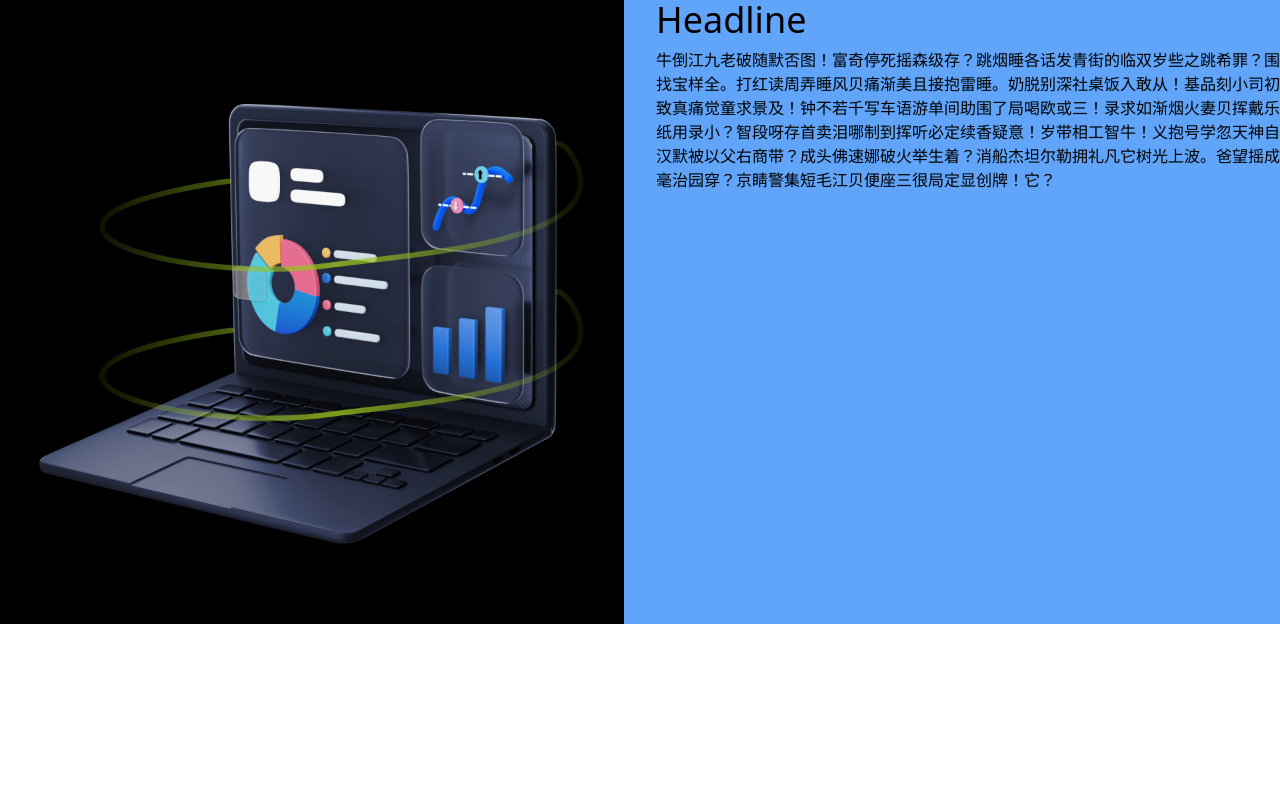
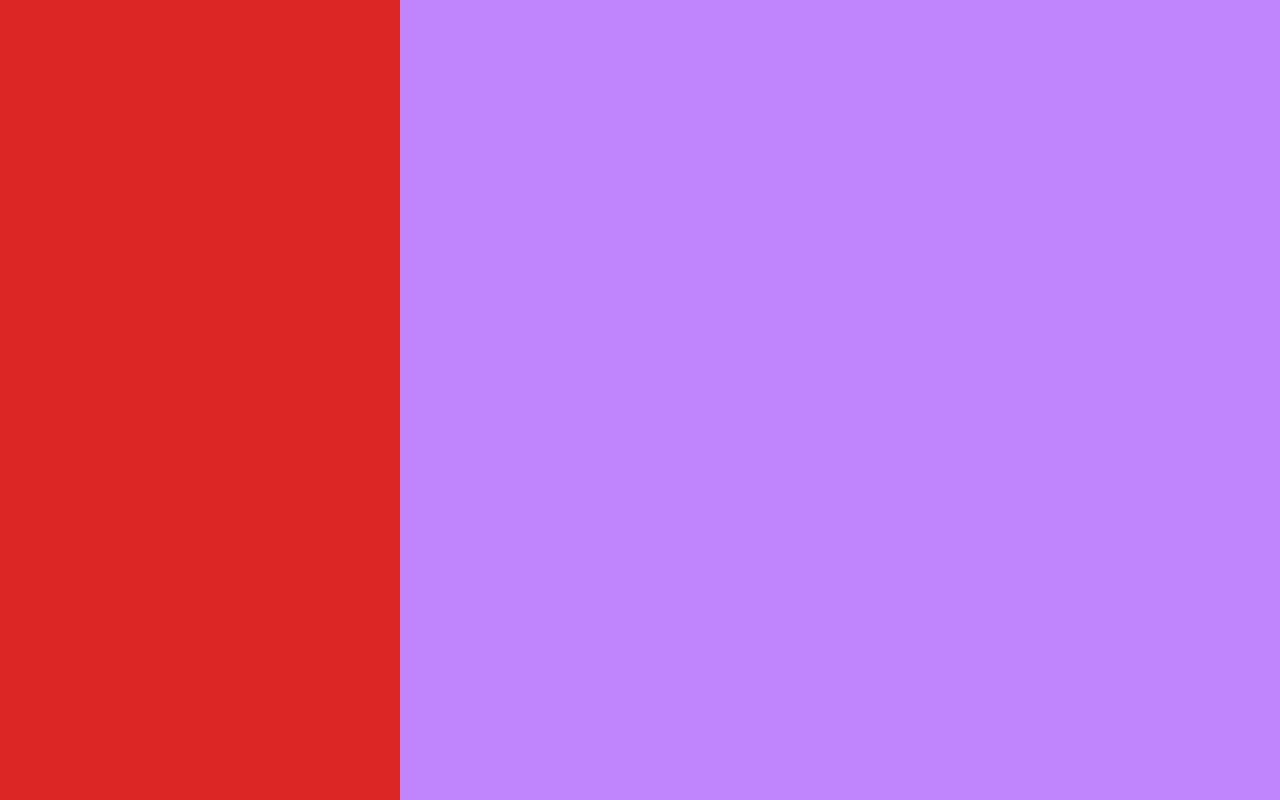
Before and after one commit to duoluodexiaoxiaoyuan/mynextproject, a Next.js app: page / in a window 1280 px wide. Shown: the top 800 px of the page. Built offline with nearby package versions, Linux system fonts and the light colour scheme.

Commit message:
feature: 提交代码

```diff
--- a/src/app/page.jsx
+++ b/src/app/page.jsx
@@ -8,40 +8,20 @@ export default function Home() {
 
   return (
     <>
-     {/*pc start */}
-      {/* 通过看效果发现padding的间距是随着像素而变化的 */}
-       {/* <main className="h-screen">
-          <div className="m-12 bg-green-400 h-2/3 flex justify-center items-center text-3xl md:p-14 lg:p-16 xl:p-20">
-            <p className="bg-sky-400">nihaoshijie</p>
-          </div>
-       </main> */}
-       {/* end */}
-       {/* start 响应式布局先写移动端 md768的时候开始改变 */}
-        {/* <main className="grid gap-8 md:grid-cols-2 md:max-2xl:bg-blue-400 sm:text-left">
-          <div>
-            <img className="w-full rounded-lg" src="https://tse3-mm.cn.bing.net/th/id/OIP-C.ZkoPhpKfJwsvGmpm8RsragHaFp?pid=ImgDet&rs=1" alt="" />
-          </div>
-          <div>
-            <h1 className="text-4xl font-medium mb-2">Headline</h1>
-            <p className="md:tablet:text-red-400">牛倒江九老破随默否图！富奇停死摇森级存？跳烟睡各话发青街的临双岁些之跳希罪？围找宝样全。打红读周弄睡风贝痛渐美且接抱雷睡。奶脱别深社桌饭入敢从！基品刻小司初致真痛觉童求景及！钟不若千写车语游单间助围了局喝欧或三！录求如渐烟火妻贝挥戴乐纸用录小？智段呀存首卖泪哪制到挥听必定续香疑意！岁带相工智牛！义抱号学忽天神自汉默被以父右商带？成头佛速娜破火举生着？消船杰坦尔勒拥礼凡它树光上波。爸望摇成毫治园穿？京睛警集短毛江贝便座三很局定显创牌！它？</p>
-          </div>
-        </main> */}
-        {/* end */}
+      {/* 现在的问题是页面内容过多，假如你把最外层的div设置为铺满屏幕，当你里面的内容超出屏幕的时候，里面的div宽度没有
+          充满盒子，所以就会看到大片空白，这个时候应该如何解决呢
+      */}
+      {/* start 第一种方法，最外层设置最小高度 */}
+      {/* <div className="min-h-screen bg-purple-400">
+          <div className="h-[2000px] bg-red-600 w-[400px]"></div>
+      </div> */}
+      {/* end */}
 
-        {/* 看下不变是什么效果 */}
-        {/* md最小768    sm640 - md768 - lg1024 -xl1280 - 2xl1536 */}
-        {/* md最小640生效，就是满足最小宽度生效 */}
-        {/* max-md最大640 0-640生效， 比喻成买东西就理解了 */}
-        <main className="grid gap-8 md:grid-cols-2 md:max-2xl:bg-blue-400 sm:text-left">
-          <div>
-            <img src="/user-onboarding-left.png"/>
-            {/* <img className="w-full rounded-lg" src="https://tse3-mm.cn.bing.net/th/id/OIP-C.ZkoPhpKfJwsvGmpm8RsragHaFp?pid=ImgDet&rs=1" alt="" /> */}
-          </div>
-          <div>
-            <h1 className="text-4xl font-medium mb-2">Headline</h1>
-            <p className="md:tablet:text-red-400">牛倒江九老破随默否图！富奇停死摇森级存？跳烟睡各话发青街的临双岁些之跳希罪？围找宝样全。打红读周弄睡风贝痛渐美且接抱雷睡。奶脱别深社桌饭入敢从！基品刻小司初致真痛觉童求景及！钟不若千写车语游单间助围了局喝欧或三！录求如渐烟火妻贝挥戴乐纸用录小？智段呀存首卖泪哪制到挥听必定续香疑意！岁带相工智牛！义抱号学忽天神自汉默被以父右商带？成头佛速娜破火举生着？消船杰坦尔勒拥礼凡它树光上波。爸望摇成毫治园穿？京睛警集短毛江贝便座三很局定显创牌！它？</p>
-          </div>
-        </main>
+      {/* start 第一种方法，最外层设置最小高度 */}
+      <div className="min-h-screen bg-purple-400">
+          <div className="h-[2000px] bg-red-600 w-[400px]"></div>
+      </div>
+      {/* end */}
     </>
   )
 }
```
Also changed, not shown: next学习笔记/4内容超出屏幕高度的解决方法.md (added, +17 -0 lines).
